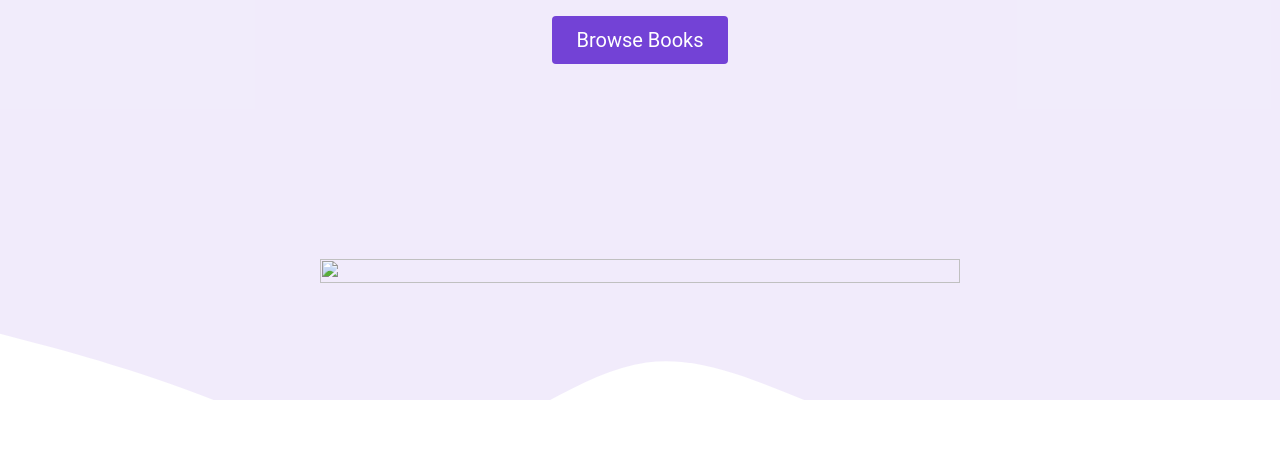
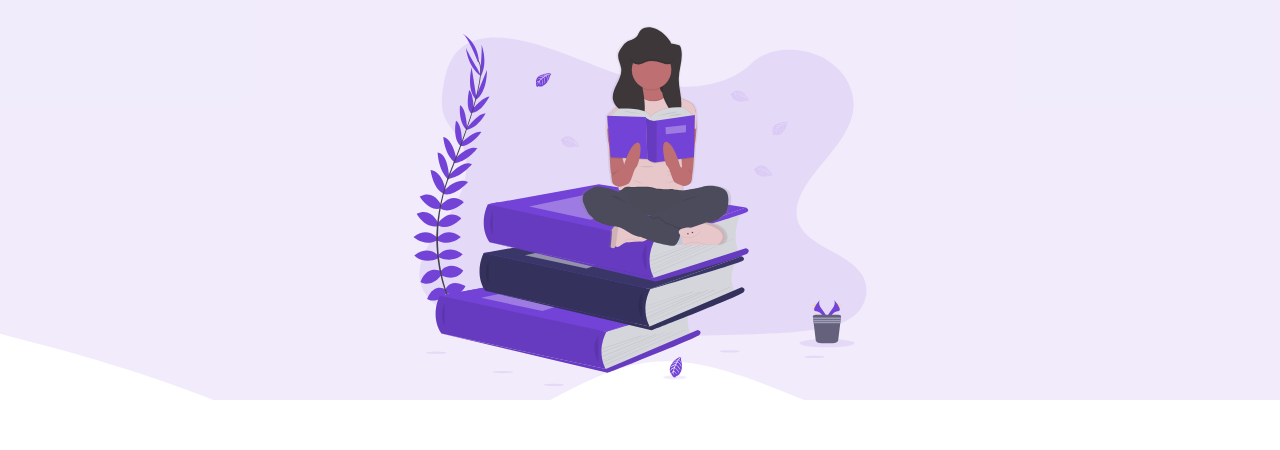
Before and after one commit to antoniozcasas/E-Commerce-Project, a plain HTML site: page index.html in a window 1280 px wide. Shown: the part 400-850 px from the top of the page. Drawn offline with Linux system fonts and the light colour scheme; the site is published under a folder, as on GitHub Pages, so addresses that start at the root find nothing.

Commit message:
Version 1.1

```diff
--- a/index.html
+++ b/index.html
@@ -54,7 +54,7 @@
             </a>
           </div>
           <figure class="header__img--wrapper">
-            <img src="/assets/Undraw_Books.svg" alt="" />
+            <img src="./assets/Undraw_Books.svg" alt="" />
           </figure>
         </div>
       </header>
```
